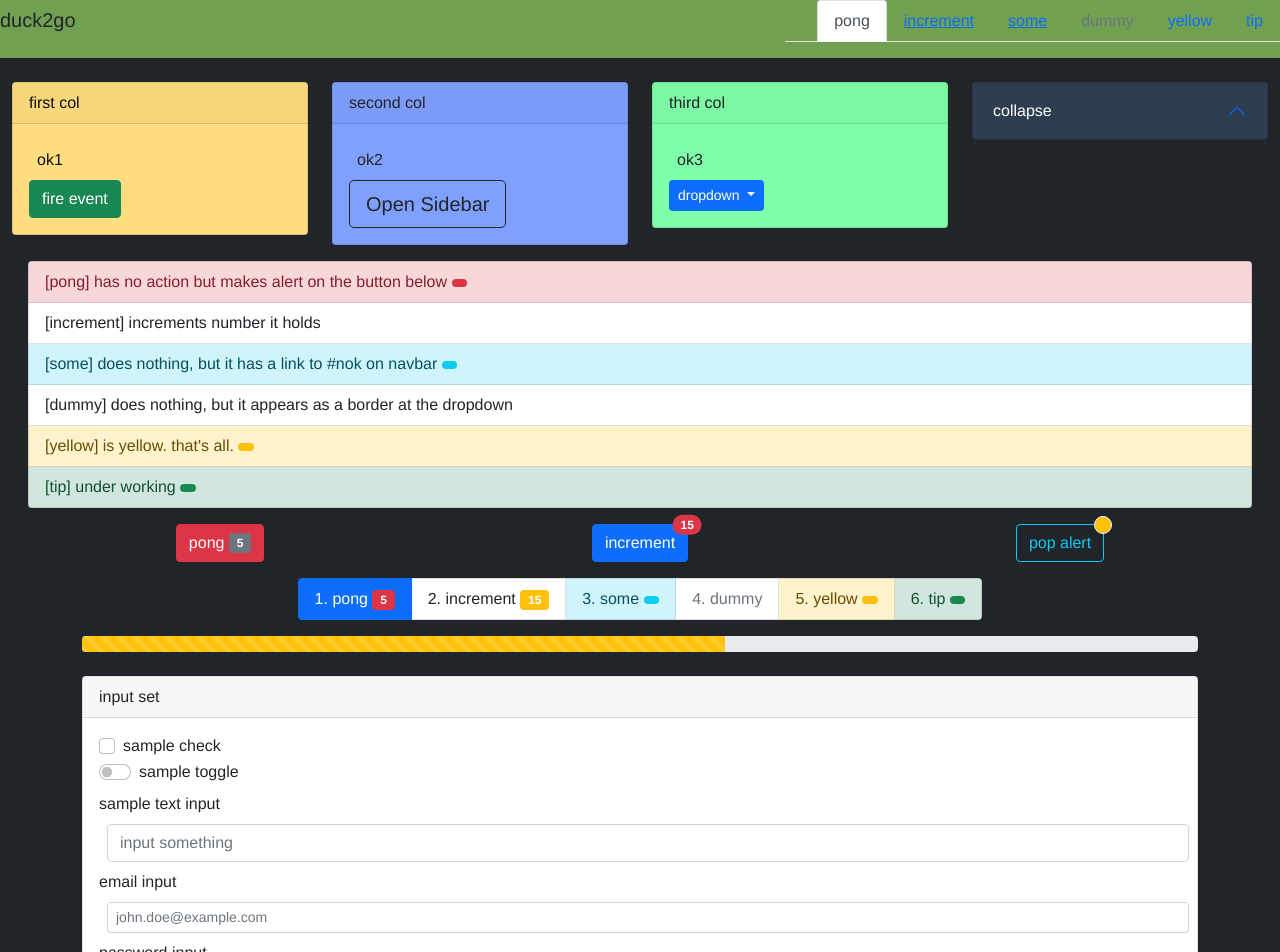
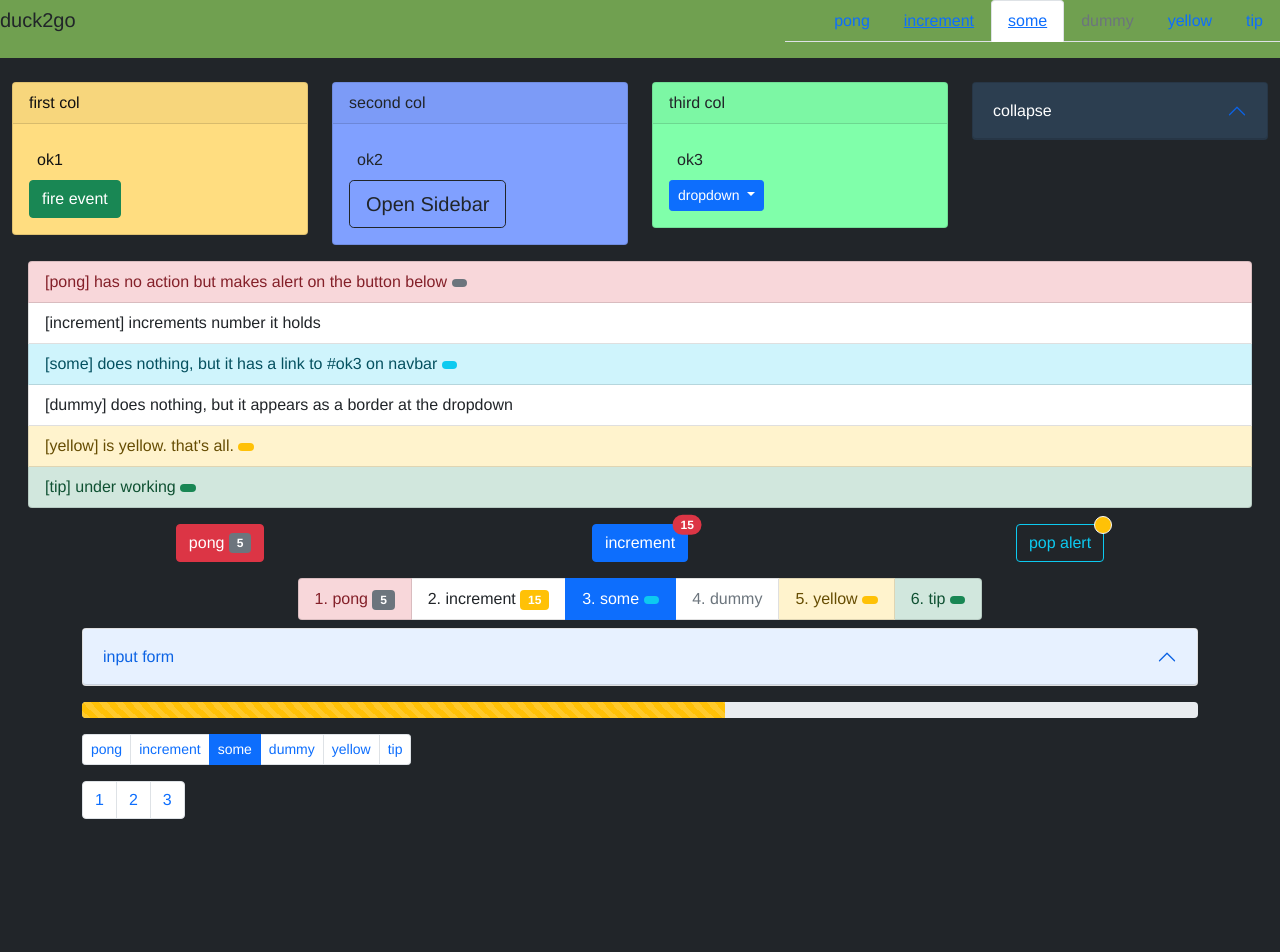
Before and after one commit to g1eng/footstrap-vue2, a Vue app: page / in a window 1280 px wide. Shown: the top 952 px of the page. After the commit the page ends 835 px from the top, so only its background shows below. Built offline with nearby package versions, Linux system fonts and the light colour scheme.

Commit message:
implemented FPagination, added range input support for FInput, updated Demo

```diff
--- a/FInput.vue
+++ b/FInput.vue
@@ -7,11 +7,15 @@
     <input :id="getInputId"
            :name="getInputId"
            :type="type"
+           :min="min? min: undefined"
+           :max="max? max: undefined"
+           :step="step? step: undefined"
            :placeholder="placeholder"
            :class="getInputClass"
-           :value="value"
+           :value="localValue"
            :readonly="disabled"
            :list="getDatalistId + '-datalist'"
+           v-model="localValue"
     />
     <datalist v-if="hasDatalist" :id="getInputId + '-datalist'" >
       <option v-for="(item, index) in list"
@@ -20,6 +24,11 @@
               :value="item.text"
       />
     </datalist>
+    <div v-if="type === 'range'" class="d-flex justify-content-end">
+      <div class="ms-auto me-1 badge bg-secondary">
+        {{localValue || "no value" }}
+      </div>
+    </div>
   </div>
 
 </template>
@@ -36,6 +45,14 @@ export default {
     lg: Boolean,
     value: String,
     list: Array,
+    min: Number,
+    max: Number,
+    step: Number,
+  },
+  data: function(){
+    return {
+      localValue: this.value
+    }
   },
   computed: {
     getInputId(){
@@ -47,7 +64,7 @@ export default {
         return this._uid
     },
     getInputClass(){
-      return "form-control ms-2" +
+      return (this.type === "range"? " form-range": "form-control ms-2" ) +
           (this.sm? " form-control-sm": "") +
           (this.lg? " form-control-lg": "") +
           (this.type === "color"? " form-control-color": "")
@@ -67,7 +84,7 @@ export default {
       else
         return this._uid
     },
-  }
+  },
 }
 </script>
 
--- /dev/null
+++ b/FPagination.vue
@@ -0,0 +1,57 @@
+<template>
+  <nav>
+    <ul :class="getPaginationClass">
+      <li
+          v-for="(item, index) in list"
+          :key="item.id"
+          :data-index="index"
+          :class="getPaginationItemClass(item)"
+      >
+        <a v-if="item.text" :href="getPageLink(item)" class="page-link">
+          {{ item.text }}
+        </a>
+        <a v-else :href="getPageLink(item)" class="page-link">
+          {{ item }}
+        </a>
+      </li>
+    </ul>
+  </nav>
+</template>
+
+<script>
+export default {
+  name: "FPagination",
+  props: {
+    list: Array,
+    icon: Boolean,
+    sm: Boolean,
+    lg: Boolean,
+    active: Number,
+  },
+  computed:{
+    getPaginationClass(){
+      return "pagination" +
+          (this.sm? " pagination-sm": "") +
+          (this.lg? " pagination-lg": "")
+    },
+  },
+  methods: {
+    getPaginationItemClass(item){
+      return "page-item" +
+          (item && item.active? " active": "") +
+          (this.active && item.id === this.active? " active": "")
+    },
+    getPageLink(item){
+      // console.log("pag item", item)
+      if (item && typeof item.link === "string")
+        return item.link
+      else
+        return "#"
+    },
+  }
+}
+</script>
+
+<style scoped>
+
+</style>
--- a/demo/Demo.vue
+++ b/demo/Demo.vue
@@ -15,14 +15,14 @@
     <FContainer fluid class="mt-3">
       <FRow nog>
         <!--column 1-->
-        <FCol sm="12" md="6" lg="3" class="mt-2">
+        <FCol id="ok1" sm="12" md="6" lg="3" class="mt-2">
           <FCard title="first col" bg="warning">
             <div class="m-2">ok1</div>
             <FButton variant="success" :action="alertBang">fire event</FButton>
           </FCard>
         </FCol>
         <!--column 2-->
-        <FCol sm="12" md="6" lg="3" class="mt-2">
+        <FCol id="ok2" sm="12" md="6" lg="3" class="mt-2">
           <FCard title="second col" bg="primary">
             <div class="m-2">ok2</div>
             <FOffCanvasToggle target="offcanvas demo" variant="outline-dark" lg>
@@ -31,7 +31,7 @@
           </FCard>
         </FCol>
         <!--column 3-->
-        <FCol sm="12" md="6" lg="3" class="mt-2">
+        <FCol id="ok3" sm="12" md="6" lg="3" class="mt-2">
           <FCard title="third col" bg="success">
             <div class="m-2">ok3</div>
             <FDropdown dark :menu="list" sm>
@@ -49,7 +49,7 @@
 
       <!--vertical list documentation-->
       <div class="mt-3 px-3">
-        <FListGroup :list="getDocumentation" ul />
+        <FListGroup :list="getDocumentation" />
       </div>
 
       <!-- button and button group -->
@@ -68,6 +68,21 @@
       </div>
     </FContainer>
 
+    <FContainer class="mt-2">
+      <FCard title="input form" collapse>
+        <FCheckbox>sample check</FCheckbox>
+        <FCheckbox label="sample toggle" switch></FCheckbox>
+        <FInput type="text" label="sample text input" placeholder="input something" />
+        <FInput type="email" label="email input" placeholder="john.doe@example.com" sm/>
+        <FInput type="password" label="password input" value="gozilla" sm/>
+        <FInput type="range" min="1" max="10" value="5.0" step="0.5" label="range input" />
+        <FInput type="text" label="disabled input" placeholder="hogefuga" lg disabled/>
+        <FInput type="color" label="theme color" value="#293580" />
+        <FInput type="file" label="upload file" />
+        <FInput type="text" label="input from list" placeholder="search" :list="list" />
+      </FCard>
+    </FContainer>
+
     <FContainer class="mt-3">
       <FProgress :value="progress" variant="warning" striped />
     </FContainer>
@@ -82,19 +97,15 @@
       </FAlert>
     </div>
 
-    <FContainer class="mt-2">
-      <FCard title="input set">
-        <FCheckbox>sample check</FCheckbox>
-        <FCheckbox label="sample toggle" switch></FCheckbox>
-        <FInput type="text" label="sample text input" placeholder="input something" />
-        <FInput type="email" label="email input" placeholder="john.doe@example.com" sm/>
-        <FInput type="password" label="password input" value="gozilla" sm/>
-        <FInput type="text" label="disabled input" placeholder="hogefuga" lg disabled/>
-        <FInput type="color" label="theme color" value="#293580" />
-        <FInput type="file" label="upload file" />
-        <FInput type="text" label="input from list" placeholder="search" :list="list" />
-      </FCard>
+    <FContainer>
+      <FPagination :list="list" sm />
+      <FPagination :list="[
+          {text: 1, link: '#ok1'},
+          {text: 2, link: '#ok2'},
+          {text: 3, link: '#ok3'},
+      ]" active="2" />
     </FContainer>
+
   </div>
 </template>
 
@@ -115,14 +126,15 @@ import FAlert from "../FAlert";
 import FNavTab from "../FNavTab";
 import FCheckbox from "../FCheckbox";
 import FInput from "../FInput";
+import FPagination from "../FPagination";
 export default {
   name: "Demo",
   data: function(){
     return {
       list: [
-        {text: "pong", count: 5, variant: "danger", active: true},
-        {text: "increment", link: "#ok", count: 15, action: function(){ this.count++; }},
-        {text: "some", link:"#nok", variant: "info"},
+        {text: "pong", count: 5, variant: "danger", accent: "secondary"},
+        {text: "increment", link: "#ok1", count: 15, action: function(){ this.count++; }},
+        {text: "some", link:"#ok3", variant: "info", active: true},
         {text: "dummy", isDivider: true, disabled: true},
         {text: "yellow", variant: "warning", action: this.alertBang},
         {text: "tip", variant: "success"},
@@ -130,7 +142,7 @@ export default {
       documentation : {
         pong: "has no action but makes alert on the button below",
         increment: "increments number it holds",
-        some: "does nothing, but it has a link to #nok on navbar",
+        some: "does nothing, but it has a link to #ok3 on navbar",
         dummy: "does nothing, but it appears as a border at the dropdown",
         yellow: "is yellow. that's all.",
         tip: "under working"
@@ -166,6 +178,7 @@ export default {
         if (typeof this.documentation[e.text] === "string")
           body.push({
             text: `[${e.text}] ${this.documentation[e.text]}`,
+            accent: e.accent,
             variant: e.variant
           })
       })
@@ -173,6 +186,7 @@ export default {
     }
   },
   components: {
+    FPagination,
     FInput,
     FCheckbox,
     FNavTab,
```
